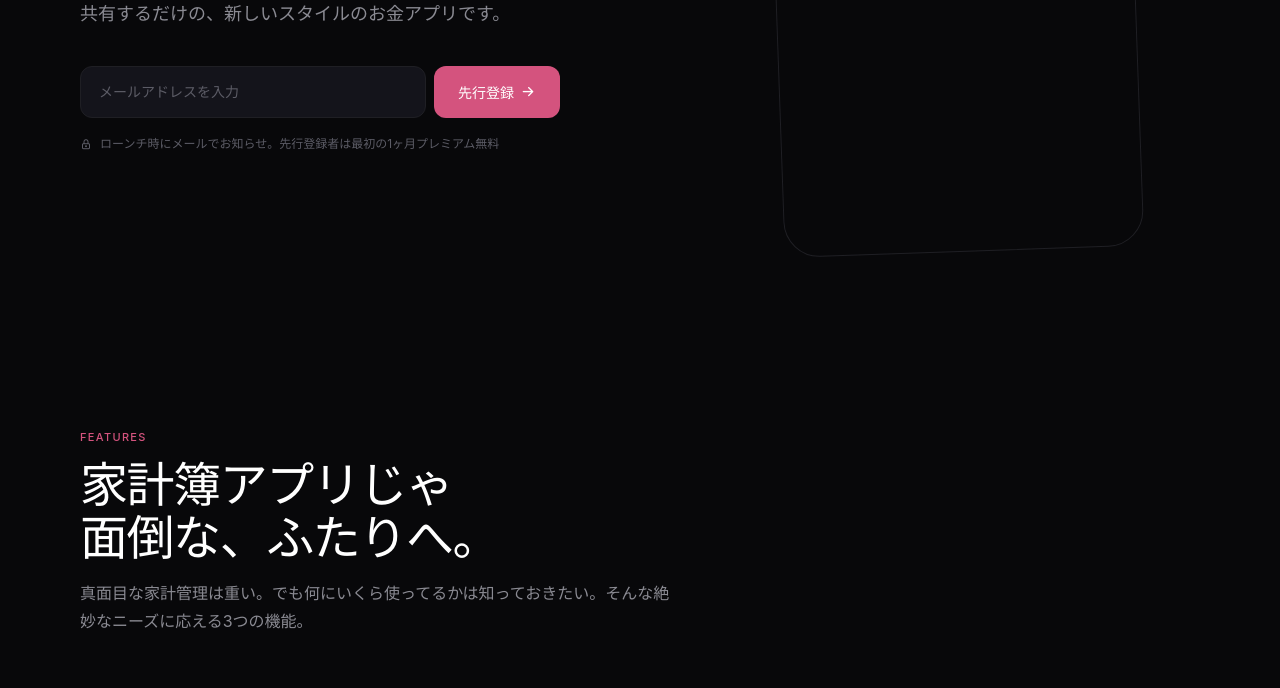
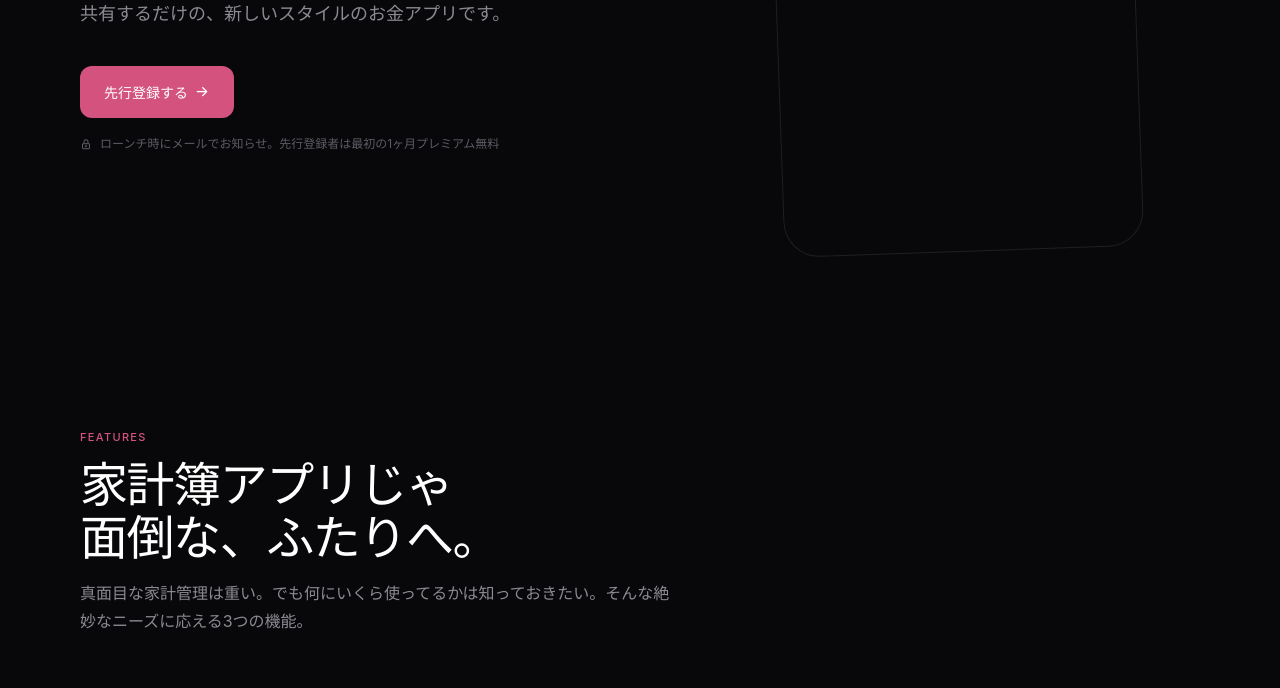
Before and after one commit to takafumiwao/okane-share-lp, a plain HTML site: page index.html in a window 1280 px wide. Shown: the part 671-1359 px from the top of the page. Drawn offline with Linux system fonts and the light colour scheme; a script that the page names is missing.

Commit message:
fix: replace broken Tally form with popup button
- Remove non-functional <form action="https://tally.so/r/eqKzWJ" method="POST">
  (Tally form URL is not a POST endpoint; submissions were not being recorded)
- Replace both hero and CTA forms with single CTA buttons using Tally popup
- Use data-tally-open attribute + tally embed.js for native popup behavior
- Email collection now happens entirely inside the Tally popup, removing the
  redundant LP email input

```diff
--- a/index.html
+++ b/index.html
@@ -156,13 +156,12 @@
       </div>
       <h1>今日使った<br>お金、<br><span class="accent">共有しよう。</span></h1>
       <p class="hero-sub">家計簿アプリ、ふたりには重すぎませんか？<br>okane share は、パートナーやグループでサクッと支出を共有するだけの、新しいスタイルのお金アプリです。</p>
-      <form class="hero-form">
-        <input type="email" class="hero-input" placeholder="メールアドレスを入力" required>
-        <button class="hero-submit" type="submit">
-          先行登録
+      <div class="hero-form">
+        <button class="hero-submit" data-tally-open="eqKzWJ" data-tally-emoji-text="✨" data-tally-emoji-animation="wave">
+          先行登録する
           <i class="ti ti-arrow-right" style="font-size: 16px;"></i>
         </button>
-      </form>
+      </div>
       <p class="hero-note">
         <i class="ti ti-lock" style="font-size: 12px;"></i>
         ローンチ時にメールでお知らせ。先行登録者は最初の1ヶ月プレミアム無料
@@ -384,10 +383,12 @@
 <section class="cta-bottom" id="waitlist">
   <h2>ふたりのお金、<br><span style="color: var(--accent);">いっしょに見える化。</span></h2>
   <p>先行登録は1分で完了。ローンチ時にメールでお知らせします。</p>
-  <form action="https://tally.so/r/eqKzWJ" method="POST" class="hero-form">
-    <input type="email" name="email" class="hero-input" placeholder="メールアドレス" required>
-    <button class="hero-submit" type="submit">先行登録</button>
-  </form>
+  <div class="hero-form" style="justify-content: center;">
+    <button class="hero-submit" data-tally-open="eqKzWJ" data-tally-emoji-text="✨" data-tally-emoji-animation="wave">
+      先行登録する
+      <i class="ti ti-arrow-right" style="font-size: 16px;"></i>
+    </button>
+  </div>
 </section>
 
 <!-- フッター -->
@@ -447,5 +448,8 @@
   </div>
 </footer>
 
+<!-- Tally Popup Integration -->
+<script async src="https://tally.so/widgets/embed.js"></script>
+
 </body>
 </html>
```
